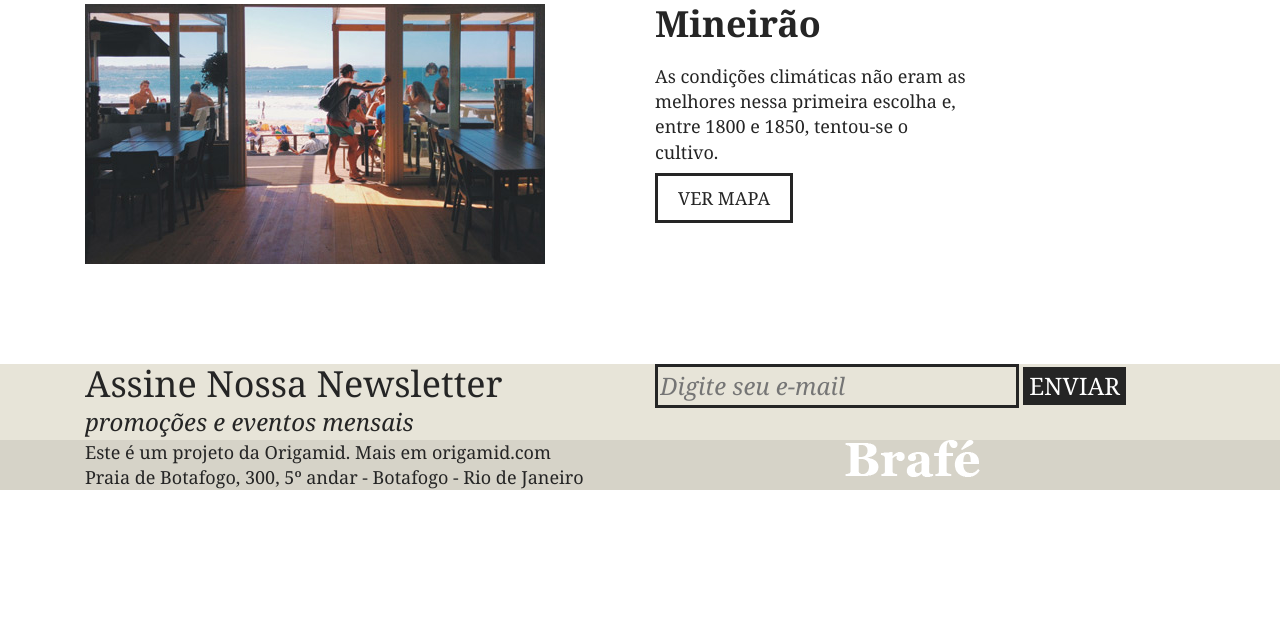
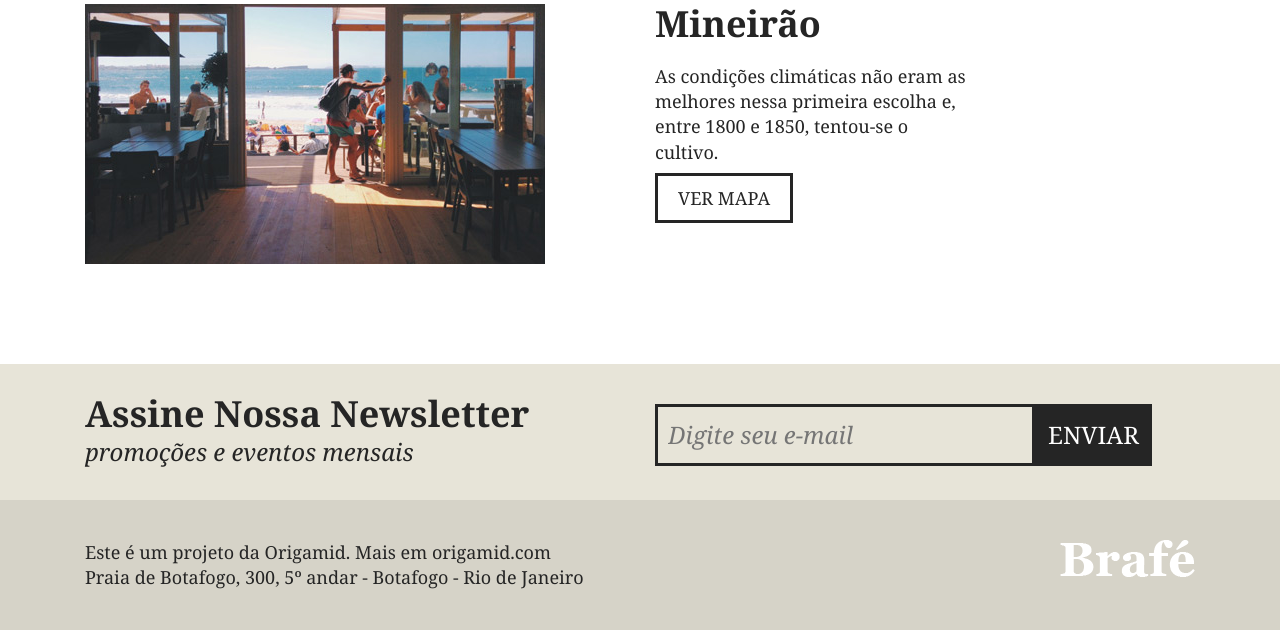
Before and after one commit to jgdj01/origamid-cursos, a PHP site: page / in a window 1280 px wide. Shown: the part 2368-2998 px from the top of the page. Before the commit the page ends 2858 px from the top, so only its background shows below. Run offline with PHP 8.4, Linux system fonts and the light colour scheme.

Commit message:
Brafé 1 - Bootstrap - Footer :ballot_box_with_check:

```diff
--- a/css-avancado-posicionamento/brafe-1-bootstrap/css/style.css
+++ b/css-avancado-posicionamento/brafe-1-bootstrap/css/style.css
@@ -101,7 +101,8 @@ img {
 /* Sobre */
 
 .sobre {
-  padding: 60px 0;
+  padding-top: 60px;
+  padding-bottom: 60px;
 }
 
 .sobre h2 {
@@ -241,10 +242,13 @@ h2.produtos-mineiro::before {
 
 .assine {
   background: #e7e4d8;
+  padding-top: 30px;
+  padding-bottom: 30px;
 }
 
 .assine-info h2 {
   font-size: 2.25em;
+  font-weight: bold;
 }
 
 .assine-info p {
@@ -256,12 +260,21 @@ h2.produtos-mineiro::before {
   display: none;
 }
 
+.assine form {
+  margin-top: 10px;
+  display: flex;
+  flex-wrap: wrap;
+  align-content: flex-start;
+}
+
 .assine input {
   border: 3px solid #252525;
   background: none;
   font-size: 1.5em;
   font-style: italic;
   font-family: Georgia, serif;
+  align-self: flex-start;
+  padding: 10px;
 }
 
 .assine button {
@@ -272,15 +285,30 @@ h2.produtos-mineiro::before {
   font-size: 1.5em;
   color: #fff;
   cursor: pointer;
+  align-self: flex-start;
+  padding: 13px;
 }
 
 /*Footer*/
 
 .footer {
   background: #d6d3c8;
+  padding-top: 40px;
+  padding-bottom: 40px;
 }
 
 .footer p {
   font-size: 1.125em;
   line-height: 1.4em;
 }
+
+.footer img {
+  float: right;
+}
+
+@media (max-width: 768px) {
+  .footer img {
+    float: none;
+    margin-top: 20px;
+  }
+}
```
